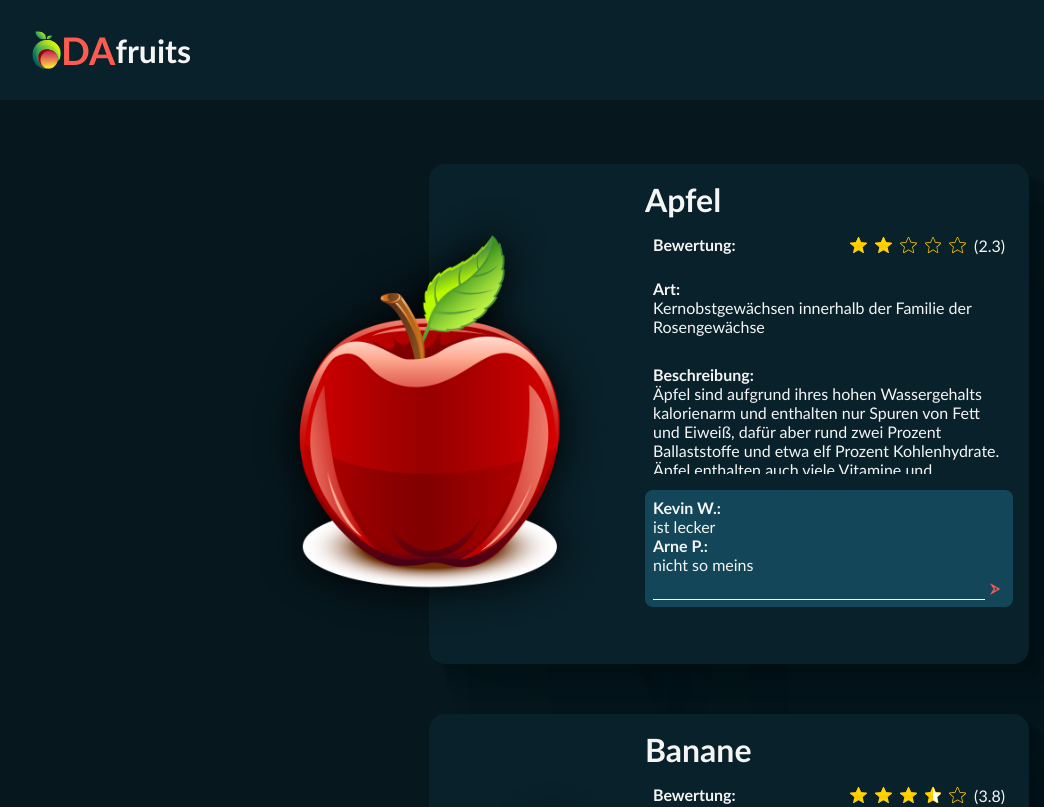
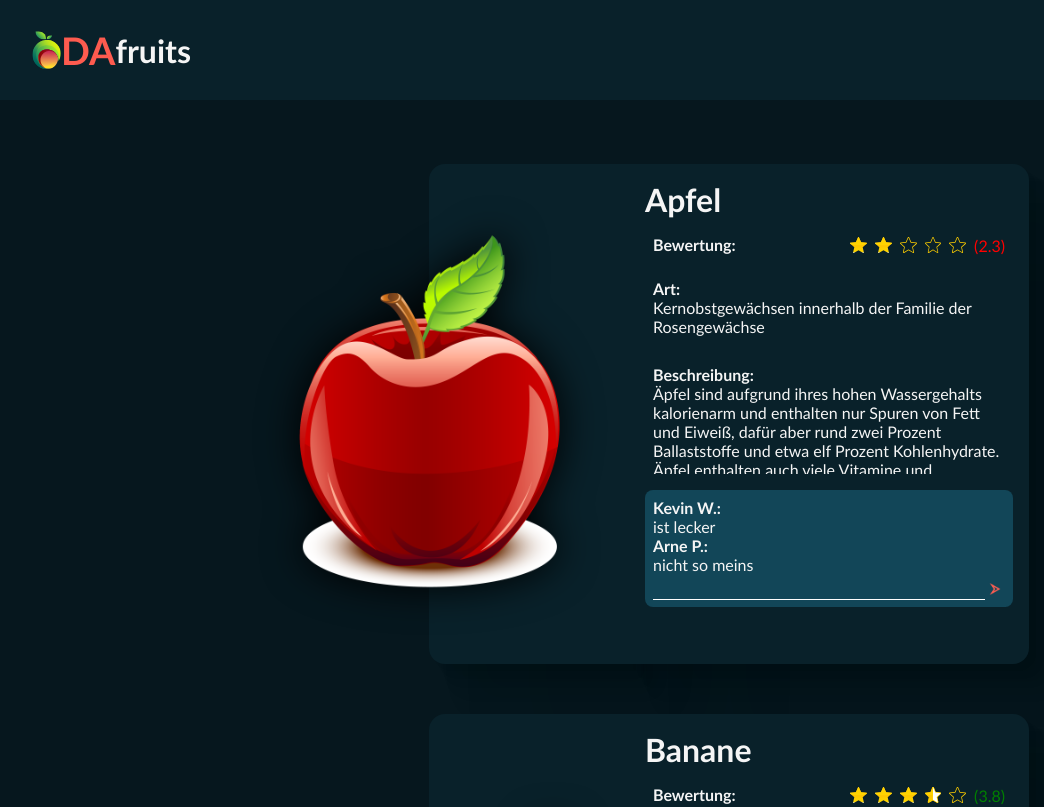
Before and after one commit to stevefloba/fruitbasket, an Angular app: page / in a window 1280 px wide. Shown: the top 807 px of the page, without its empty margins (11-1055 px from the left). Built offline with nearby package versions, Linux system fonts and the light colour scheme.

Commit message:
ngStyle, ternaryOperator, ngClass

```diff
--- a/src/app/fruitlist/fruitlist.html
+++ b/src/app/fruitlist/fruitlist.html
@@ -24,7 +24,8 @@
 
                     }
 
-                    <p>({{item.stars}})</p>
+                   <!-- <p [ngStyle]="{'color': item.stars > 3 ? fontColorGood : fontColorBad}" >({{item.stars}})</p> -->
+                    <p [ngClass]="{'fontColorBad': item.stars < 3, 'fontColorGood': item.stars >= 3}" >({{item.stars}})</p>
                 </div>
             </div>
             <div><b>Art:</b><br>{{item.genus}}</div>
--- a/src/app/fruitlist/fruitlist.scss
+++ b/src/app/fruitlist/fruitlist.scss
@@ -6,6 +6,18 @@
     gap: 50px;
     flex-direction: column;
     padding: 64px 0;
+}
+
+.fontColorGood {
+    color: green;
+}
+
+.fontColorBad {
+    color: red;
+}
+
+.bgWhite {
+    background-color: white;
 }
 
 
--- a/src/app/fruitlist/fruitlist.ts
+++ b/src/app/fruitlist/fruitlist.ts
@@ -9,55 +9,57 @@
 })
 export class Fruitlist {
 
+  fontColorGood = 'green';
+  fontColorBad = 'red';
 
   fruitlist = [
     {
       name: "Apfel",
-      img:"apple.png",
+      img: "apple.png",
       description: "Äpfel sind aufgrund ihres hohen Wassergehalts kalorienarm und enthalten nur Spuren von Fett und Eiweiß, dafür aber rund zwei Prozent Ballaststoffe und etwa elf Prozent Kohlenhydrate. Äpfel enthalten auch viele Vitamine und Mineralstoffe und sind daher eine wichtige Quelle für uns - zum Beispiel für Vitamin C.",
       genus: "Kernobstgewächsen innerhalb der Familie der Rosengewächse",
       stars: 2.3,
-      reviews:[{name: "Kevin W.", text: "ist lecker"},{name: "Arne P.", text: "nicht so meins"}],
+      reviews: [{ name: "Kevin W.", text: "ist lecker" }, { name: "Arne P.", text: "nicht so meins" }],
     },
     {
       name: "Banane",
-      img:"banana.png",
+      img: "banana.png",
       description: "Bananen können bis zu 30 Zentimeter lang werden. Im reifen Zustand ist die Schale dick und gelb und lässt sich leicht abziehen. Das cremige bis gelbe Fruchtfleisch ist zunächst fest und stärkehaltig.",
       genus: "Bananengewächse (Musaceae) innerhalb der Einkeimblättrigen Pflanzen (Monokotyledonen)",
       stars: 3.8,
-      reviews:[{name: "Waldemar W.", text: "gut für Obstsalat"},{name: "Olaf P.", text: "Kann man mal machen"}],
+      reviews: [{ name: "Waldemar W.", text: "gut für Obstsalat" }, { name: "Olaf P.", text: "Kann man mal machen" }],
     },
     {
       name: "Sauerkirsche",
-      img:"cherry.png",
+      img: "cherry.png",
       description: "Die Steinfrucht der Sauerkirsche hat einen Durchmesser von 15 bis 20 mm, ist etwa kugelförmig, etwas höher, breiter, unbehaart, frostfrei, hell- bis dunkelrot. Das Fruchtfleisch ist sauer und rot oder farblos.",
       genus: "Pflanzenart aus der Familie der Rosengewächse (Rosaceae)",
       stars: 3.7,
-      reviews:[{name: "Horst", text: "definitiv nicht süß"}],
+      reviews: [{ name: "Horst", text: "definitiv nicht süß" }],
     },
     {
       name: "Erdbeere",
-      img:"strawberry.png",
+      img: "strawberry.png",
       description: "Aus Erdbeeren lässt sich beispielsweise Marmelade herstellen. Die Pflege von Pflanzen ist etwas mühsam, aber es lohnt sich. Erdbeeren aus dem eigenen Garten schmecken in vielen Fällen besser als Obst aus dem Supermarkt",
       genus: "Pflanzenart aus der Familie der Rosengewächse (Rosaceae)",
       stars: 4.3,
-      reviews:[{name: "Mandy K.", text: "perfekt für Kuchen"},{name: "Olaf P.", text: "Kann man auch mal machen"}],
+      reviews: [{ name: "Mandy K.", text: "perfekt für Kuchen" }, { name: "Olaf P.", text: "Kann man auch mal machen" }],
     },
     {
       name: "Zitrone",
-      img:"lemon.png",
+      img: "lemon.png",
       description: "Der immergrüne Baum bringt längliche, ovale Früchte (Zitronen) mit gelber oder gelbgrüner Schale hervor. Das saftige, säuerliche Fruchtfleisch enthält etwa 3,5–8 % Zitronensäure und erhebliche Mengen an Vitamin C.",
       genus: "Pflanzenart aus der Familie der  Rautengewächse",
       stars: 1.3,
-      reviews:[{name: "Horst", text: "auch definitiv nicht süß"},{name: "Paul K.", text: "nicht perfekt für Kuchen"}],
+      reviews: [{ name: "Horst", text: "auch definitiv nicht süß" }, { name: "Paul K.", text: "nicht perfekt für Kuchen" }],
     },
     {
       name: "Orange",
-      img:"orange.png",
+      img: "orange.png",
       description: "Das Innere der Orangenschale ist weiß und kann nicht gegessen werden. Es muss vor dem Verzehr abgeschält werden. Orangen können zu verschiedenen Produkten verarbeitet werden. Ihre gepressten Säfte werden als Orangensaft verkauft. Den Duft der Orangenschale nutzt man zur Herstellung eines Parfüms. Der Tee wird aus getrockneten Orangenschalen hergestellt.",
       genus: "Pflanzenart aus der Familie der  Rautengewächse",
       stars: 4.7,
-      reviews:[{name: "Kevin W.", text: "Ganz gut in der Regel!"},{name: "Oliver J.", text: "Absoluter Favorit beim Frühstück"}],
+      reviews: [{ name: "Kevin W.", text: "Ganz gut in der Regel!" }, { name: "Oliver J.", text: "Absoluter Favorit beim Frühstück" }],
     },
   ]
 }
```
